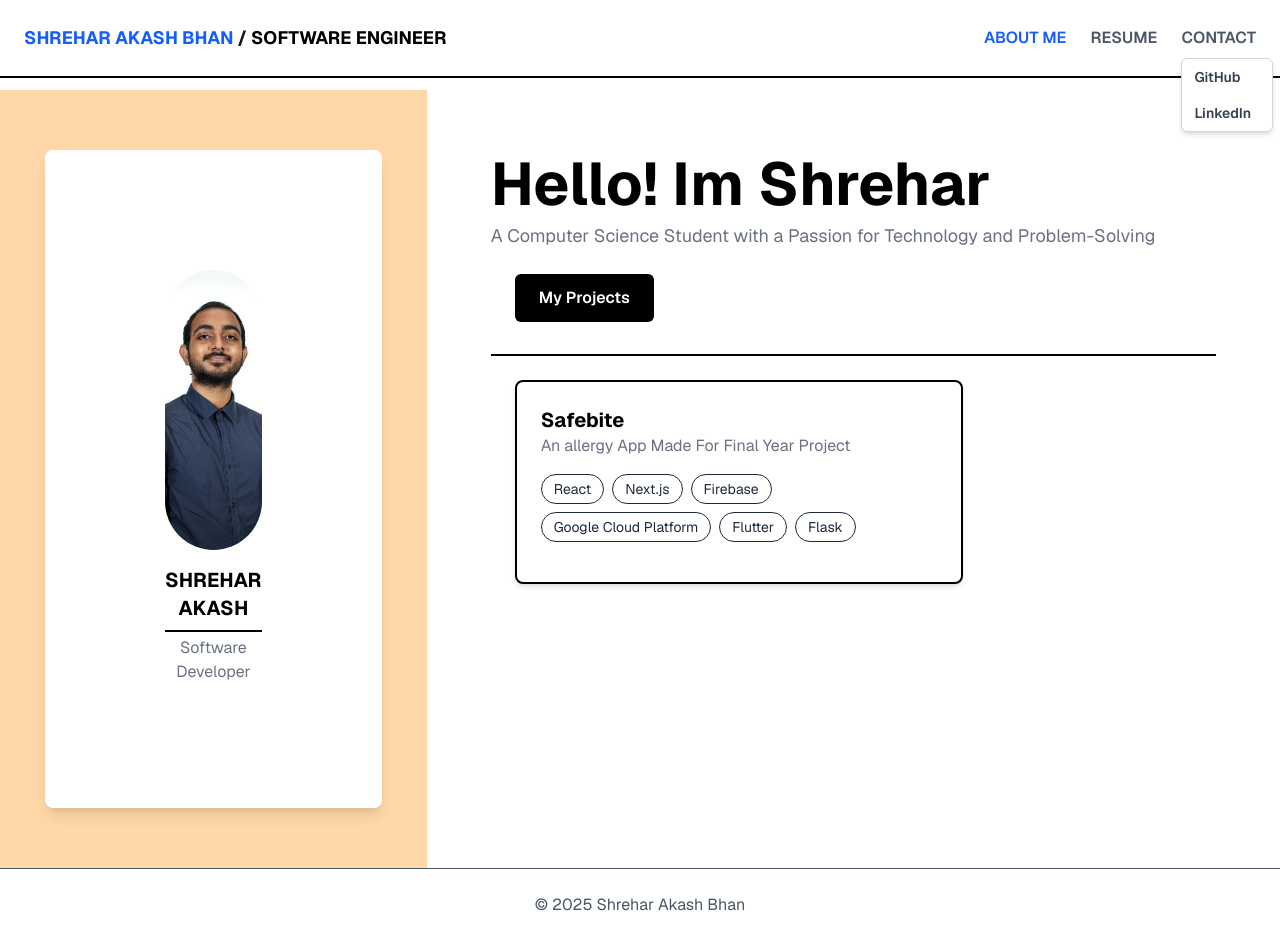
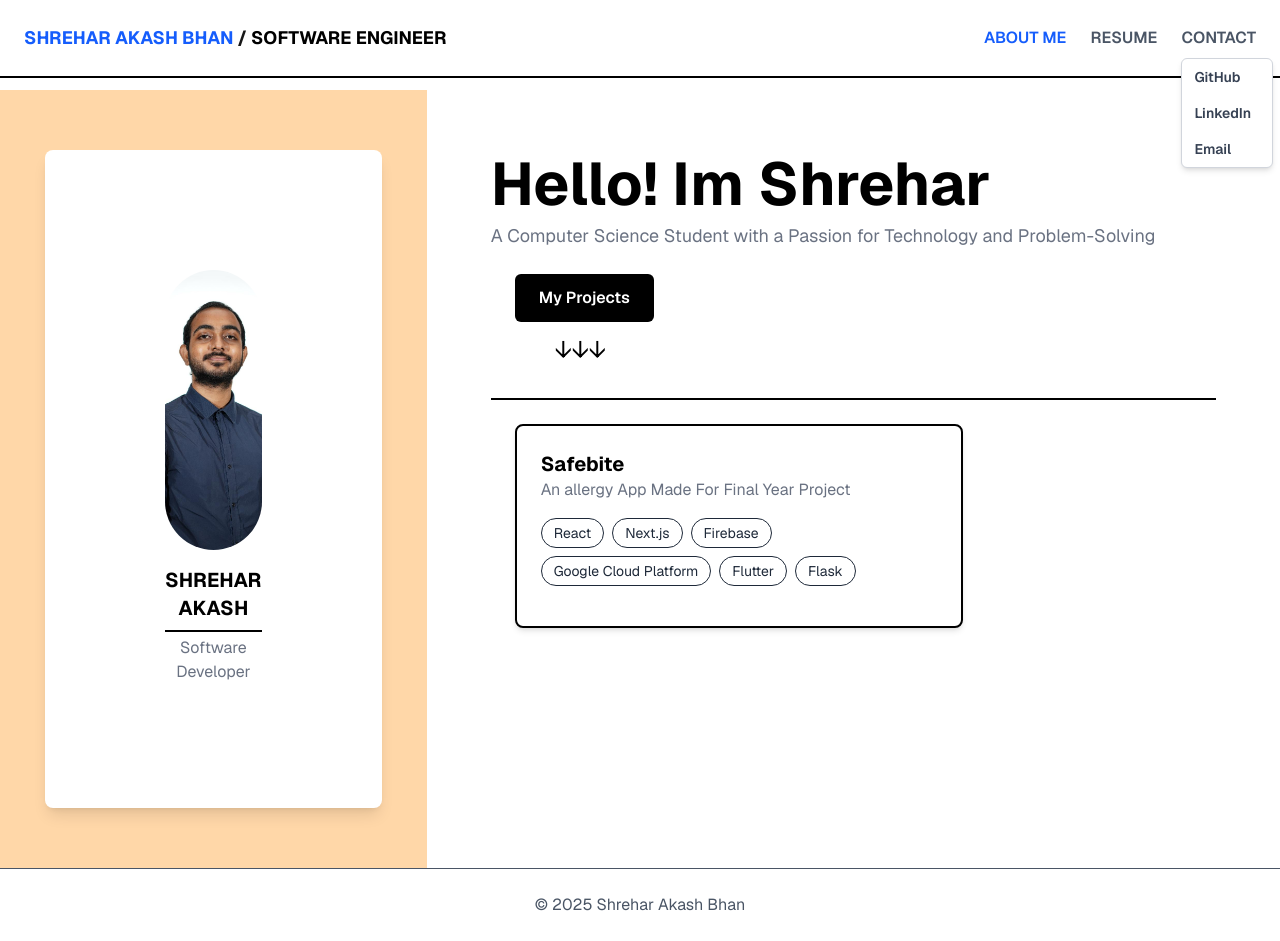
Before and after one commit to DazzleMee/Resume, a Next.js app: page / in a window 1280 px wide. Both pictures are taken after a click on the button "CONTACT". Built offline with nearby package versions, Linux system fonts and the light colour scheme.

Commit message:
forth-commit

```diff
--- a/src/app/dropdown.tsx
+++ b/src/app/dropdown.tsx
@@ -2,14 +2,12 @@ import { useState, useEffect } from "react";
 
 const ContactDropdown = () => {
   const [isOpen, setIsOpen] = useState(false);
-
 
   useEffect(() => {
     const handleClickOutside = (event: MouseEvent) => {
       if (!event.target) return;
 
       const targetElement = event.target as HTMLElement;
-
 
       if (!targetElement.closest(".dropdown")) {
         setIsOpen(false);
@@ -50,9 +48,14 @@ const ContactDropdown = () => {
           >
             LinkedIn
           </a>
+          <a
+            href="mailto:shrehar3@gmail.com"
+            className="block px-3 py-2 text-gray-700 hover:bg-gray-100 text-sm"
+          >
+            Email
+          </a>
         </div>
       )}
-
     </div>
   );
 };
--- a/src/app/page.tsx
+++ b/src/app/page.tsx
@@ -56,11 +56,13 @@ export default function Portfolio() {
           </p>
 
 
-          <div className="flex justify-center md:justify-start p-6">
+          <div className="flex flex-col items-center md:items-start p-6">
             <button className="bg-black text-white px-6 py-3 rounded-md font-semibold text-lg md:text-base">
               My Projects
             </button>
+            <span className="text-black text-2xl mt-3 pl-10">↓↓↓</span>
           </div>
+
 
 
           <div className="w-full border-b-2 border-black mt-2"></div>
```
Also changed, not shown: 1 other file (tests, documents, lock files or other folders). Lines whose indentation alone changed are shown as unchanged.
